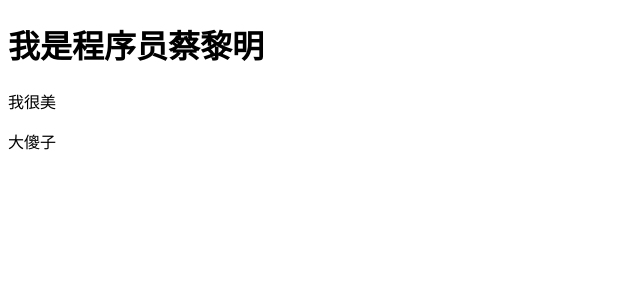
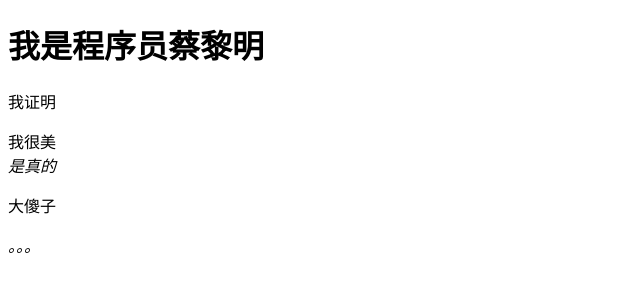
Before and after one commit to cailimingsing/git-demo, a plain HTML site: page index.html in a window 1280 px wide. Shown: the whole page, without its empty margins (0-640 px from the left). Drawn offline with Linux system fonts and the light colour scheme.

Commit message:
程序员B更改后的

```diff
--- a/index.html
+++ b/index.html
@@ -9,9 +9,9 @@
 </head>
 
 <body>
-    <h1>我是程序员蔡黎明</h1>
-    <div>我很美</div>
-    <p>大傻子</p>
+    <h1>我是程序员蔡黎明</h1><p>我证明</p>
+    <div>我很美</div><i>是真的</i>
+    <p>大傻子</p><i>。。。</i>
 </body>
 
 </html>
```
